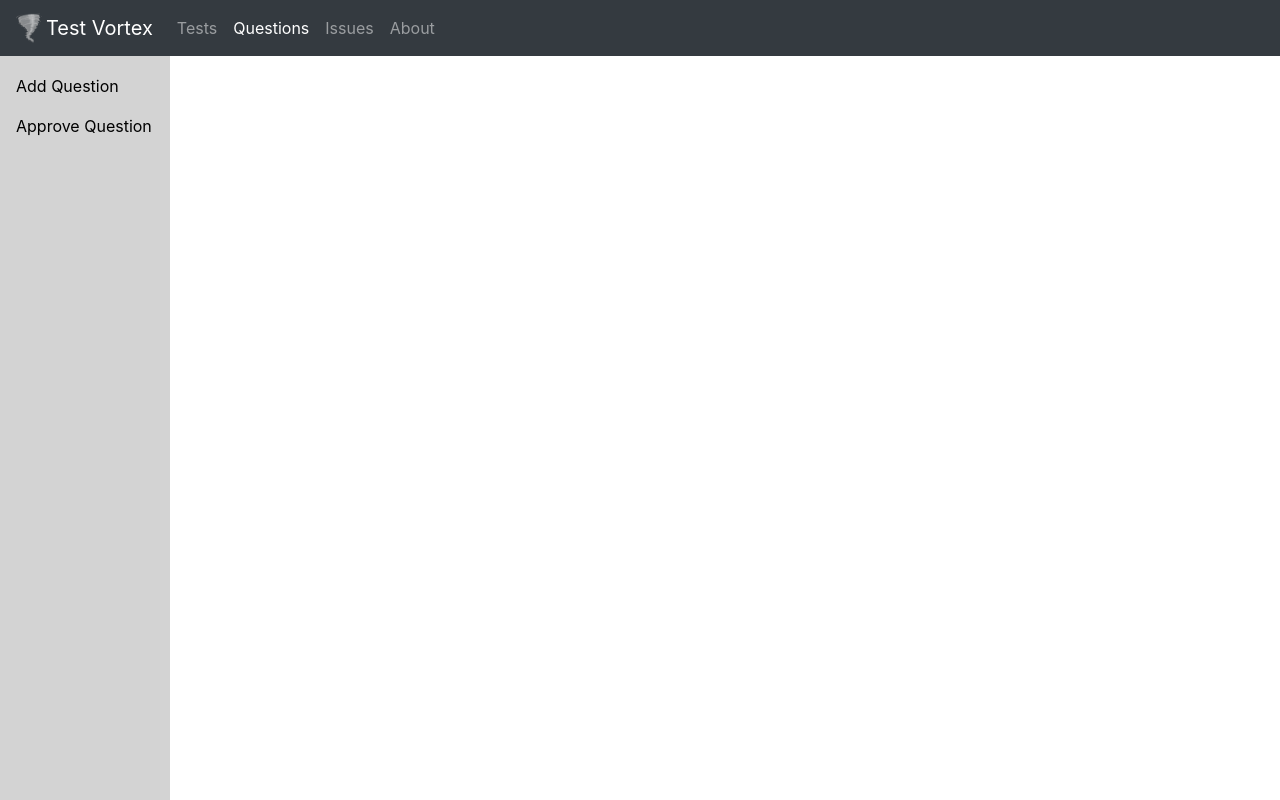
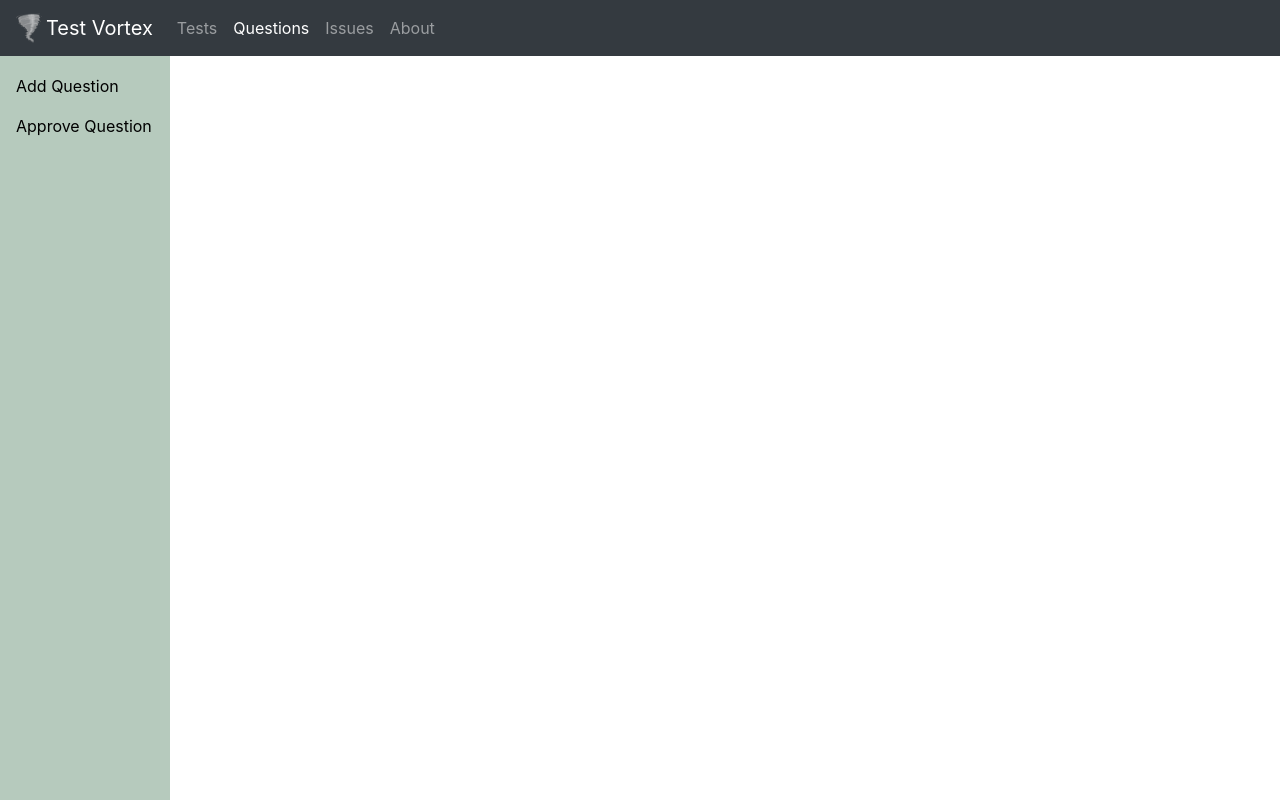
Before and after one commit to Drbaltar/test-vortex, a React (Create React App) app in the folder client/: page /questions in a window 1280 px wide. Built offline with nearby package versions, Linux system fonts and the light colour scheme.

Commit message:
Updated sidebar color

```diff
--- a/client/src/App/Questions/Questions.css
+++ b/client/src/App/Questions/Questions.css
@@ -2,7 +2,7 @@
     height: 100%;
     width: 170px;
     position: fixed;
-    background-color: lightgray;
+    background-color: rgb(182, 202, 189);
 }
 
 .sub-body {
```
